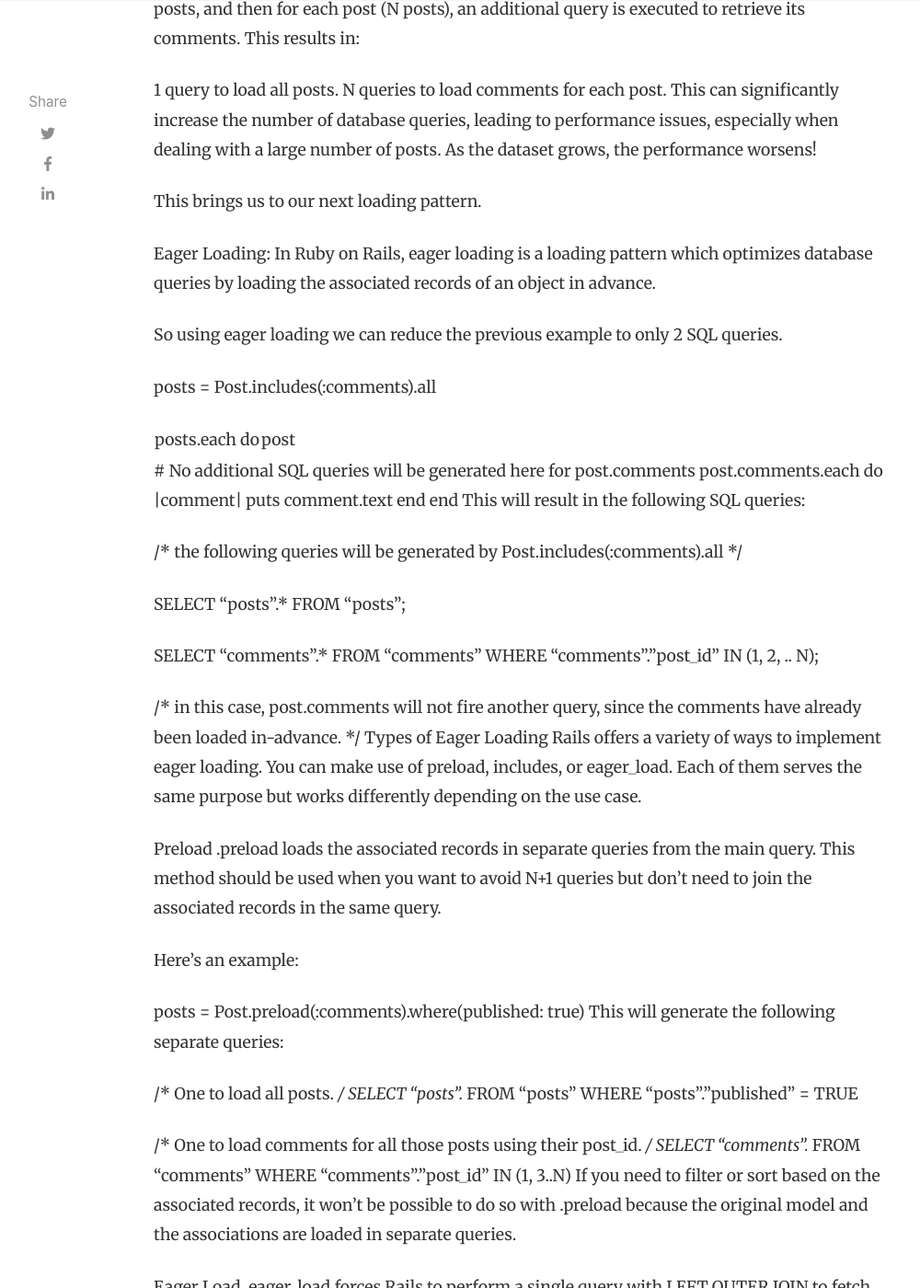
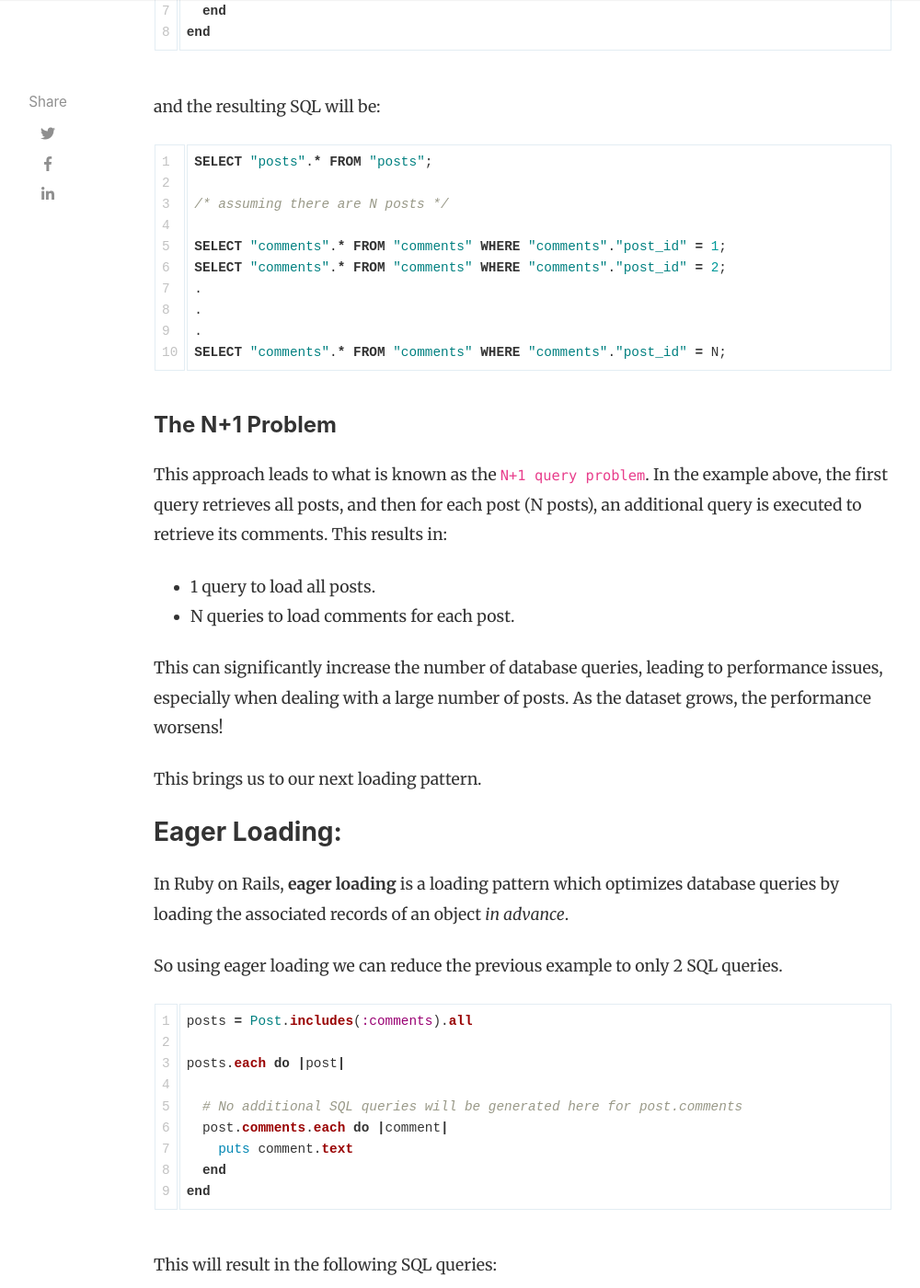
Before and after one commit to kabirpathak/kabirpathak.github.io, a Jekyll site: the page built from _posts/2024-10-04-loading-patterns-in-ruby-on-rails.markdown, in a window 1280 px wide and 1400 px high, scrolled down 1843 px. Shown: the whole window at 92% size, without its empty margins (118-1118 px from the left). Built offline with Jekyll 4.4.1, drawn with Linux system fonts in a browser that asks for light colours; nearby versions of some CDN libraries; comment, search, counter and statistics services are not loaded; some of the changed text lies outside the part shown.

Commit message:
Finalized blog

````diff
--- a/_posts/2024-09-20-book-review-never-let-me-go-by-kazuo-ishiguro.markdown
+++ b/_posts/2024-09-20-book-review-never-let-me-go-by-kazuo-ishiguro.markdown
@@ -5,7 +5,7 @@ tldr:
 modified: 2024-09-27 16:03:24 +0530
 category: book-review
 tags: [Kazuo Ishiguro, Haruki Murakami, Book Review]
-featured: true
+featured: false
 rating: 5
 author: kabir
 image: assets/images/book_review/murakami-vs-ishiguro.png
--- a/_posts/2024-10-04-loading-patterns-in-ruby-on-rails.markdown
+++ b/_posts/2024-10-04-loading-patterns-in-ruby-on-rails.markdown
@@ -15,10 +15,11 @@ Building efficient web applications often comes down to how we handle data loadi
 
 In this post, we’ll explore lazy loading, eager loading, and strict loading. We’ll discuss their uses, how to implement them, and common pitfalls like the N+1 query problem.
 
-Let’s begin with the most intuitive loading design pattern.
+Lt’s begin with the most intuitive loading design pattern.
 
 To illustrate these concepts, we will work with the following model definitions:
 
+```ruby
 class Post < ApplicationRecord
   has_many :comments, dependent: :destroy
 end
@@ -26,13 +27,17 @@ end
 class Comment < ApplicationRecord
   belongs_to :post
 end
-Lazy Loading:
-Lazy loading means that the data will be loaded on-demand.
+```
 
-Instead of fetching all related data upfront (as is done in case of eager loading), Rails will retrieve the related records only when you explicitly access them. As the name suggests, lazy loading will defer the loading of an object until the moment that it is actually needed.
+Let’s begin with the most intuitive loading design pattern.
+### Lazy Loading:
+**Lazy loading** means that the data will be loaded *on-demand*.
+
+Instead of fetching all related data upfront (as is done in case of `eager loading`), Rails will retrieve the related records only when you explicitly access them. As the name suggests, lazy loading will defer the loading of an object until the moment that it is actually needed.
 
 This loading pattern can enhance the performance of an application by reducing the initial load times and conserving system resources, especially when dealing with a large amounts of data.
 
+```ruby
 posts = Post.all
 posts.each do |post|
 
@@ -41,8 +46,11 @@ posts.each do |post|
     puts comment.text
   end
 end
+```
+
 and the resulting SQL will be:
 
+```sql
 SELECT "posts".* FROM "posts";
 
 /* assuming there are N posts */
@@ -53,20 +61,23 @@ SELECT "comments".* FROM "comments" WHERE "comments"."post_id" = 2;
 .
 .
 SELECT "comments".* FROM "comments" WHERE "comments"."post_id" = N;
-The N+1 Problem
-This approach leads to what is known as the N+1 query problem. In the example above, the first query retrieves all posts, and then for each post (N posts), an additional query is executed to retrieve its comments. This results in:
+```
+#### The N+1 Problem
+This approach leads to what is known as the `N+1 query problem`. In the example above, the first query retrieves all posts, and then for each post (N posts), an additional query is executed to retrieve its comments. This results in:
 
-1 query to load all posts.
-N queries to load comments for each post.
+- 1 query to load all posts.
+- N queries to load comments for each post.
+
 This can significantly increase the number of database queries, leading to performance issues, especially when dealing with a large number of posts. As the dataset grows, the performance worsens!
 
 This brings us to our next loading pattern.
 
-Eager Loading:
-In Ruby on Rails, eager loading is a loading pattern which optimizes database queries by loading the associated records of an object in advance.
+### Eager Loading:
+In Ruby on Rails, **eager loading** is a loading pattern which optimizes database queries by loading the associated records of an object *in advance*.
 
 So using eager loading we can reduce the previous example to only 2 SQL queries.
 
+```ruby
 posts = Post.includes(:comments).all
 
 posts.each do |post|
@@ -76,9 +87,11 @@ posts.each do |post|
     puts comment.text
   end
 end
+```
+
 This will result in the following SQL queries:
 
-
+```sql
 /* the following queries will be generated by
    Post.includes(:comments).all */
 
@@ -88,14 +101,17 @@ SELECT "comments".* FROM "comments" WHERE "comments"."post_id" IN (1, 2, .. N);
 
 /* in this case, post.comments will not fire another query,
    since the comments have already been loaded in-advance. */
-Types of Eager Loading
-Rails offers a variety of ways to implement eager loading. You can make use of preload, includes, or eager_load. Each of them serves the same purpose but works differently depending on the use case.
+```
 
-Preload
-.preload loads the associated records in separate queries from the main query. This method should be used when you want to avoid N+1 queries but don’t need to join the associated records in the same query.
+#### Types of Eager Loading
+Rails offers a variety of ways to implement eager loading. You can make use of `preload`, `includes`, or `eager_load`. Each of them serves the same purpose but works differently depending on the use case.
 
-Here’s an example:
+##### Preload
+`.preload` loads the associated records in separate queries from the main query. This method should be used when you want to avoid N+1 queries but don’t need to join the associated records in the same query.
 
+*Here’s an example:*
+
+```ruby
 posts = Post.preload(:comments).where(published: true)
 This will generate the following separate queries:
 
@@ -104,57 +120,69 @@ SELECT "posts".* FROM "posts" WHERE "posts"."published" = TRUE
 
 /* One to load comments for all those posts using their post_id. */
 SELECT "comments".* FROM "comments" WHERE "comments"."post_id" IN (1, 3..N)
+```
+
 If you need to filter or sort based on the associated records, it won’t be possible to do so with .preload because the original model and the associations are loaded in separate queries.
 
-Eager Load
-.eager_load forces Rails to perform a single query with LEFT OUTER JOIN to fetch both the main and associated records.
+##### Eager Load
+`.eager_load` forces Rails to perform a single query with LEFT OUTER JOIN to fetch both the main and associated records.
 
 This method should be used when you want to ensure everything is loaded in a single query, especially if you plan to filter or sort based on the associated records.
 
-Example:
+*Example:*
 
+```ruby
 posts = Post.eager_load(:comments).where("comments.created_at >= ?", 1.week.ago)
 In this case, a single SQL query will be created as follows:
 
 SELECT "posts".*, "comments".* FROM "posts"
 LEFT OUTER JOIN "comments" ON "comments"."post_id" = "posts"."id"
 WHERE (comments.created_at >= '2024-09-26 00:00:00')
+```
+
 However, a single large query with joins can be slower for large datasets, especially if there are many associated records.
 
-Includes
-includes is flexible— it can either perform eager loading by issuing multiple queries (like preload) or a single query with a LEFT OUTER JOIN (like eager_load), depending on the situation.
+##### Includes
+`includes` is flexible— it can either perform eager loading by issuing multiple queries (like preload) or a single query with a LEFT OUTER JOIN (like eager_load), depending on the situation.
 
 If you want to leave the choice to Rails, regarding whether a single query or separate queries are required to fetch the original model and the associations, then includes is what you need!
 
-Here’s an example:
+*Here’s an example:*
 
-When no conditions, filters, or sorting are applied to the associated records, includes will behave like preload
+When no conditions, filters, or sorting are applied to the associated records, `includes` will behave like `preload`.
 
+```ruby
 posts = Post.includes(:comments).where(published: true)
 
 # the following two queries will be generated:
 SELECT "posts".* FROM "posts" WHERE "posts"."published" = TRUE
 
 SELECT "comments".* FROM "comments" WHERE "comments"."post_id" IN (1,2, ..N)
+```
+
 However, when you apply conditions, filters, or sorting on the associated records:
 
+```ruby
 posts = Post.includes(:comments).where("comments.created_at >= ?", 1.week.ago)
 
 # in this case, a single query will be generated:
 SELECT "posts".*, "comments".* FROM "posts"
 LEFT OUTER JOIN "comments" ON "comments"."post_id" = "posts"."id"
 WHERE (comments.created_at >= '2024-09-26 00:00:00')
-Strict Loading
-Now that lazy loading and eager loading are out of the way, we can tackle the simpler bits. You may have also heard of strict loading.
+```
 
-Is this another loading pattern in Rails? The answer is NO.
+### Strict Loading
+Now that *lazy loading* and *eager loading* are out of the way, we can tackle the simpler bits. You may have also heard of strict loading.
 
-Simply put, strict loading is a Rails feature introduced in Rails 6 which ensures that a class makes use of eager loading, or that lazy loading is avoided.
+Is this another loading pattern in Rails? The answer is **NO**.
+
+Simply put, *strict loading* is a Rails *feature* introduced in Rails 6 which ensures that a class makes use of eager loading, or that lazy loading is avoided.
 
 The motivation behind this is to be able to easily identify situations where database queries can be optimized.
 
-For example, if strict loading is enabled the following would result in an ActiveRecord::StrictLoadingViolationError.
+For example, if strict loading is enabled the following would result in an `ActiveRecord::StrictLoadingViolationError`.
 
+```ruby
 # Enable strict loading for posts
 posts = Post.strict_loading.all
 
@@ -166,8 +194,11 @@ posts.each do |post|
     puts "Comment: #{comment.body}"
   end
 end
+```
+
 With this feature active, it becomes easier for the developer to identify and optimize loading across models, resulting in:
 
+```ruby
 # Properly eager load comments to avoid the error
 posts = Post.strict_loading.includes(:comments).all
 
@@ -179,12 +210,13 @@ posts.each do |post|
     puts "Comment: #{comment.body}"
   end
 end
-Summary
-Use Lazy Loading when you are sure you won’t need associated records.
+```
 
-Use Eager Loading when you need associated records upfront.
+### Summary
+- Use Lazy Loading when you are sure you won’t need associated records.
+- Use Eager Loading when you need associated records upfront.
+  - Use .preload wen you want to avoid N+1 without filtering/sorting.
+  - Use .eager_load when you need to filter/sort based on associated records.
+  - Use .includes when you want Rails to choose the best method for loading.
 
-Use .preload wen you want to avoid N+1 without filtering/sorting.
-Use .eager_load when you need to filter/sort based on associated records.
-Use .includes when you want Rails to choose the best method for loading.
 Hope this blog was helpful to you! See you in the next one.
````
